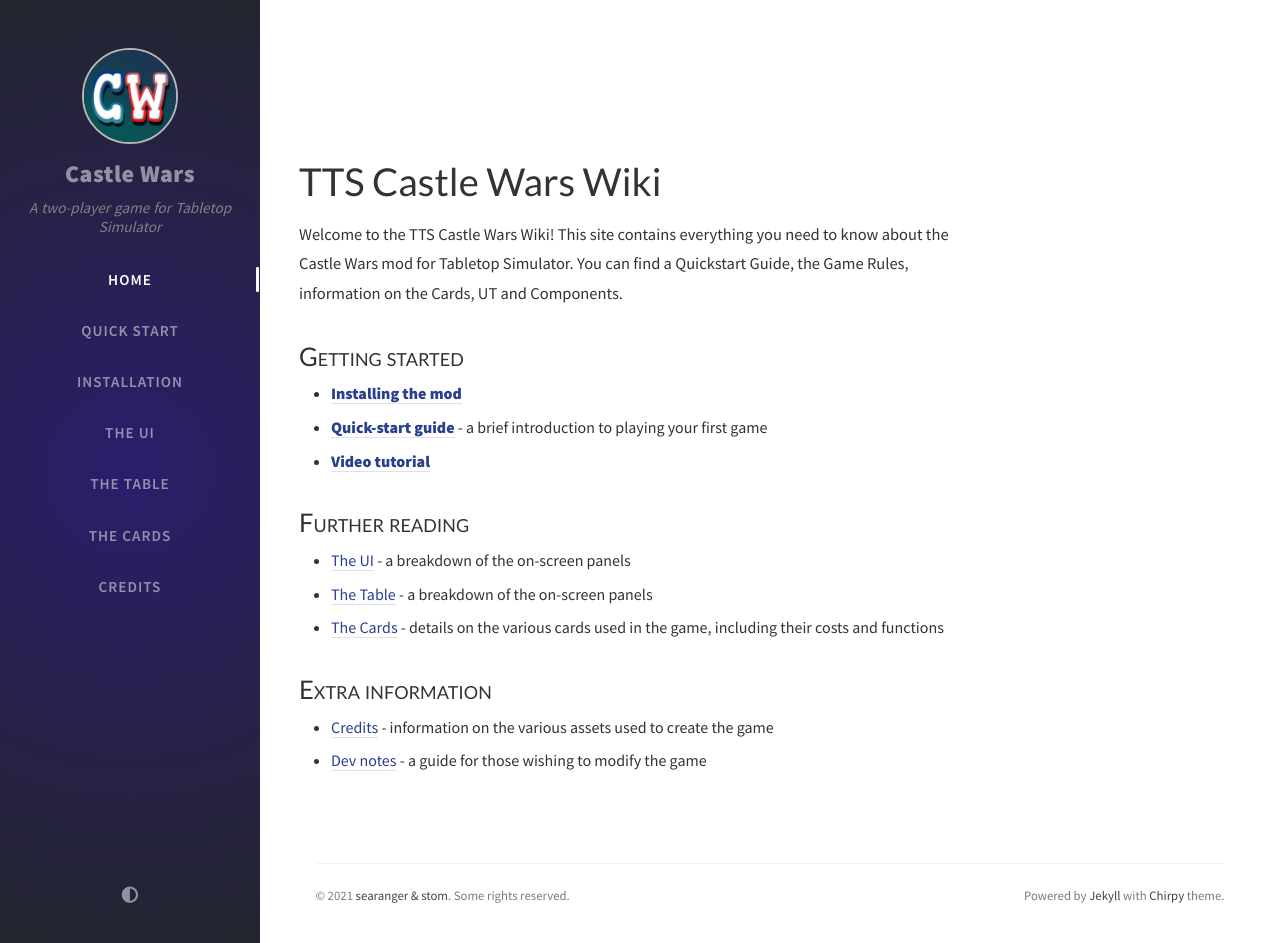
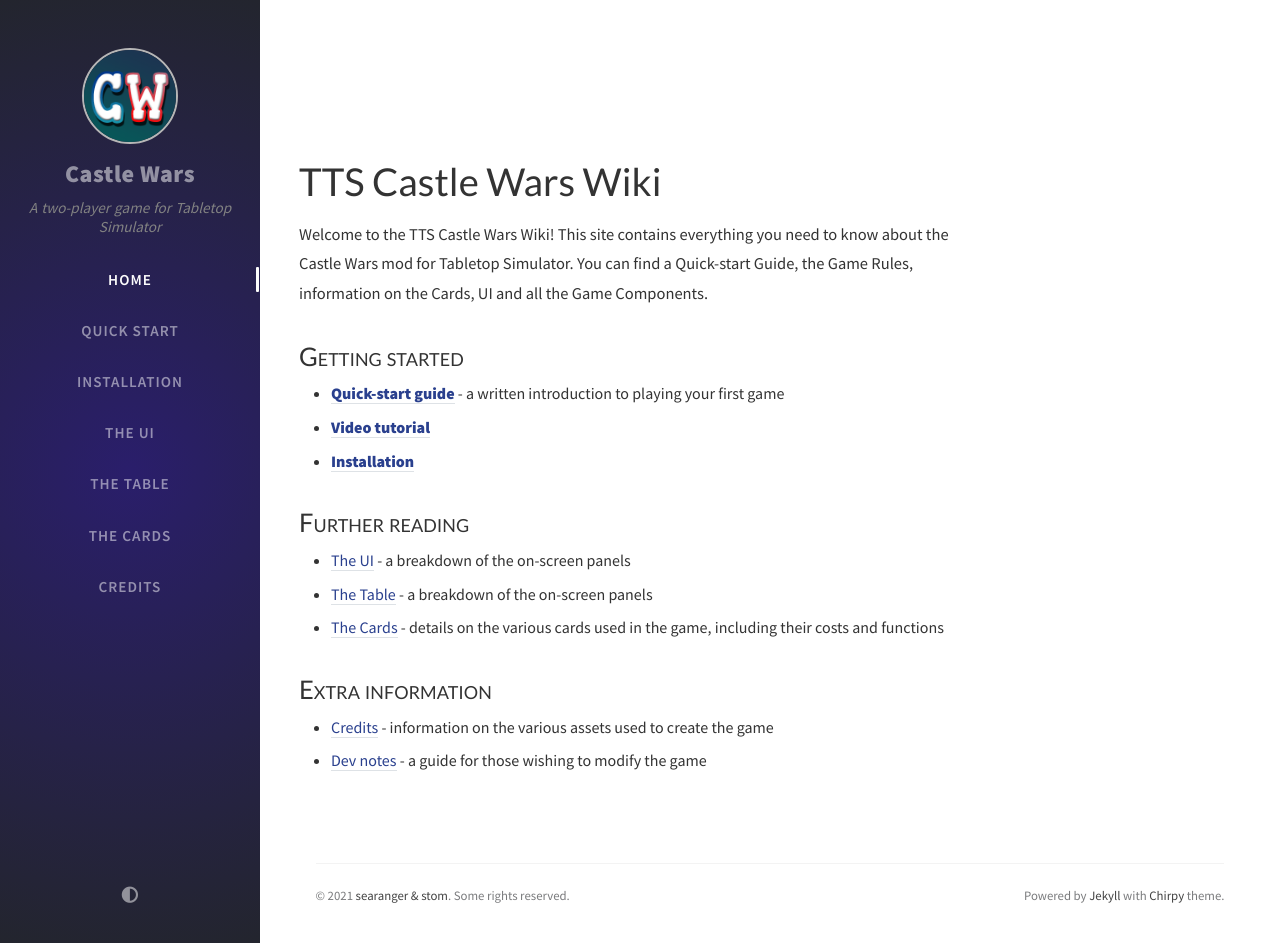
Before and after one commit to stom66/tts-castle-wars, a Jekyll site: the page built from _tabs/00-index.md, in a window 1280 px wide and 943 px high. Built offline with Jekyll 4.4.1, drawn with Linux system fonts in a browser that asks for light colours; nearby versions of some CDN libraries; some web fonts are replaced; comment, search, counter and statistics services are not loaded.

```diff
--- a/_tabs/00-index.md
+++ b/_tabs/00-index.md
@@ -8,13 +8,13 @@
 
 # TTS Castle Wars Wiki
 
-Welcome to the TTS Castle Wars Wiki! This site contains everything you need to know about the Castle Wars mod for Tabletop Simulator. You can find a Quickstart Guide, the Game Rules, information on the Cards, UT and Components.
+Welcome to the TTS Castle Wars Wiki! This site contains everything you need to know about the Castle Wars mod for Tabletop Simulator. You can find a Quick-start Guide, the Game Rules, information on the Cards, UI and all the Game Components.
 
 ### Getting started
 
-* **[Installing the mod](installation)**
-* **[Quick-start guide](quickstart)** - a brief introduction to playing your first game
+* **[Quick-start guide](quickstart)** - a written introduction to playing your first game
 * **[Video tutorial](https://youtu.be/UaxvaV5BoTI)**
+* **[Installation](installation)**
 
 ### Further reading
 
```
Also changed, not shown: _tabs/10-quickstart.md (+4 -0 lines).
